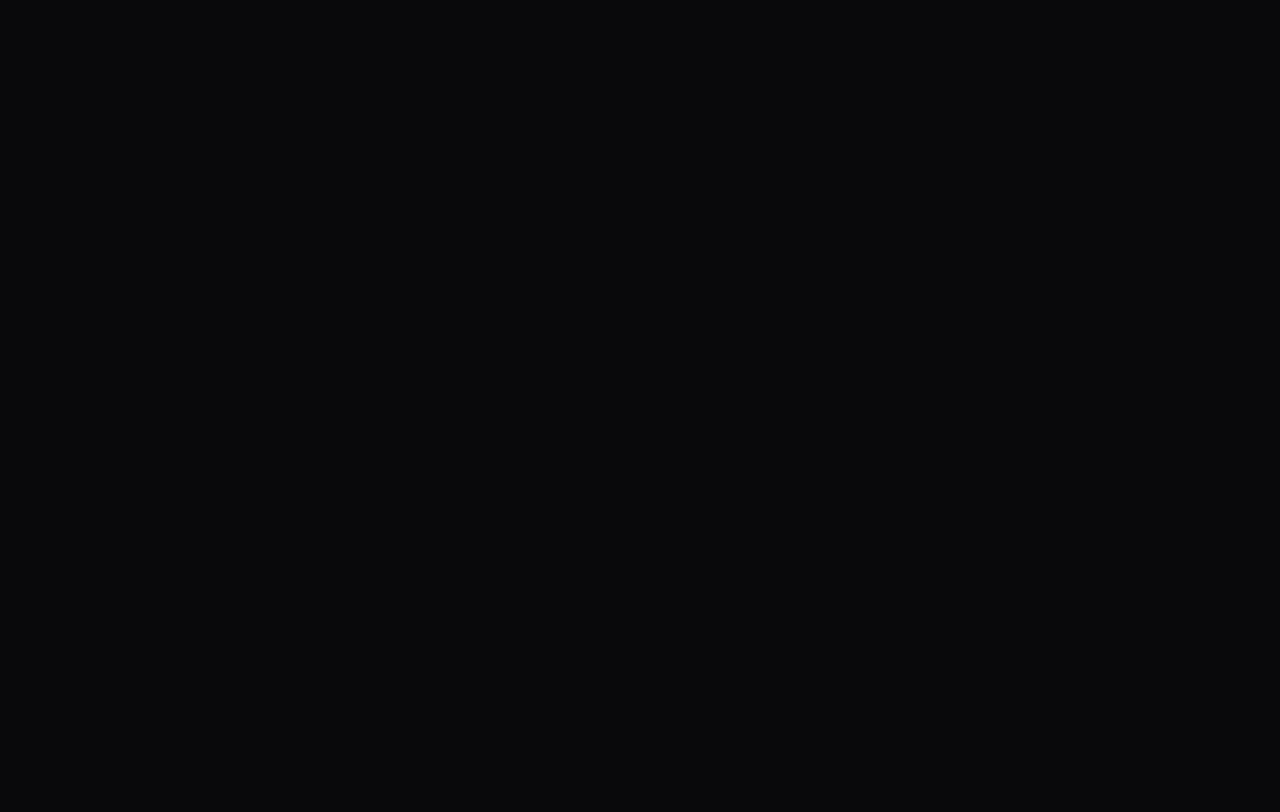
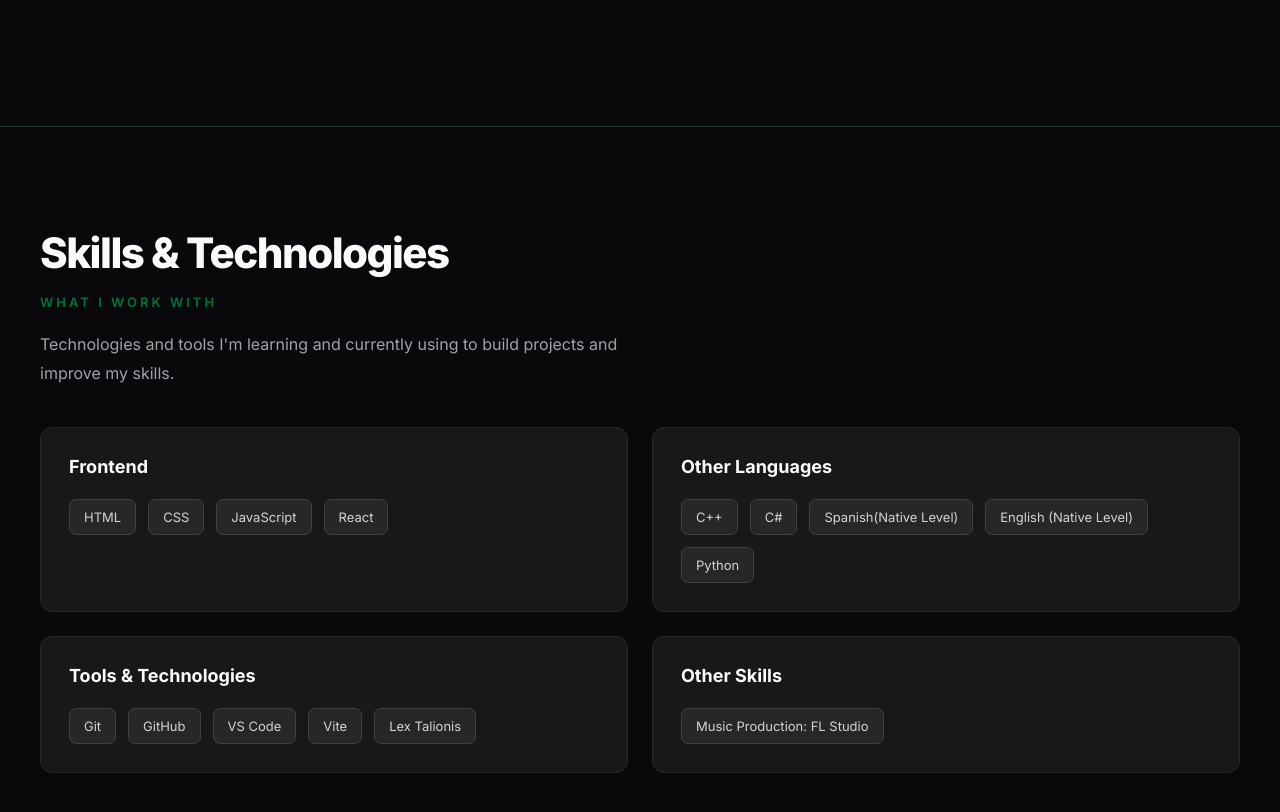
Before and after one commit to GilbertoPinedaWork/gilberto-portfolio, a React (Vite) app: page / in a window 1280 px wide. Shown: the part 1141-1953 px from the top of the page. Before the commit the page ends 1267 px from the top, so only its background shows below. Built offline with nearby package versions, Linux system fonts and the light colour scheme.

Commit message:
Create Skills Section

```diff
--- a/src/App.css
+++ b/src/App.css
@@ -176,6 +176,107 @@
   line-height: 1.9;
   margin-bottom: 18px;
 }
+
+/*SKILLS & TECHNOLOGIES*/
+
+/* SKILLS SECTION */
+
+.skills {
+  padding: 100px 32px;
+  border-top: 1px solid #27362e;
+}
+
+.skills-container {
+  max-width: 1200px;
+  margin: 0 auto;
+}
+
+.skills-title {
+  font-size: 42px;
+  font-weight: 800;
+  letter-spacing: -1.5px;
+  margin-bottom: 16px;
+}
+
+.skills-description {
+  color: #a1a1aa;
+  font-size: 16px;
+  line-height: 1.8;
+  max-width: 600px;
+  margin-bottom: 40px;
+}
+
+/* GRID */
+
+.skills-grid {
+  display: grid;
+  grid-template-columns: repeat(2, 1fr);
+  gap: 24px;
+}
+
+/* CARDS */
+
+.skill-card {
+  background: #18181b;
+  border: 1px solid #27272a;
+  border-radius: 12px;
+  padding: 28px;
+  transition: border-color 0.2s, transform 0.2s;
+}
+
+.skill-card:hover {
+  border-color: #047139;
+  transform: translateY(-4px);
+}
+
+.skill-card h3 {
+  font-size: 18px;
+  margin-bottom: 22px;
+}
+
+/* SKILL TAGS */
+
+.skill-list {
+  display: flex;
+  flex-wrap: wrap;
+  gap: 12px;
+}
+
+.skill-tag {
+  background: #27272a;
+  color: #d4d4d8;
+  border: 1px solid #3f3f46;
+  padding: 9px 14px;
+  border-radius: 7px;
+  font-size: 13px;
+  transition: 0.2s;
+}
+
+.skill-tag:hover {
+  color: #047139;
+  border-color: #047139;
+}
+
+/* MOBILE RESPONSIVENESS */
+
+@media (max-width: 650px) {
+  .skills {
+    padding: 80px 20px;
+  }
+
+  .skills-grid {
+    grid-template-columns: 1fr;
+  }
+
+  .skills-title {
+    font-size: 32px;
+  }
+
+  .skill-card {
+    padding: 22px;
+  }
+}
+
 /* MOBILE */
 
 @media (max-width: 650px) {
--- a/src/App.jsx
+++ b/src/App.jsx
@@ -4,6 +4,7 @@ import './App.css'
 import Navbar from './components/Navbar'
 import Hero from './components/Hero'
 import About from './components/About'
+import Skills from './components/Skills'
 
 function App() {
   return (
@@ -12,6 +13,7 @@ function App() {
       <main>
         <Hero />
         <About />
+        <Skills />
       </main>
     </div>
   )
--- /dev/null
+++ b/src/components/Projects.jsx
@@ -0,0 +1,5 @@
+function Projects(){
+
+}
+
+export default Projects
--- a/src/components/Skills.jsx
+++ b/src/components/Skills.jsx
@@ -1,8 +1,59 @@
-function Skills(){
-return(
-    <section id = "skills">
+function Skills() {
 
+  const skillCategories = [
+    {
+      title: "Frontend",
+      skills: ["HTML", "CSS", "JavaScript", "React"]
+    },
+    {
+      title: "Other Languages",
+      skills: ["C++", "C#", "Spanish(Native Level)", "English (Native Level)", "Python"]
+    },
+    {
+      title: "Tools & Technologies",
+      skills: ["Git", "GitHub", "VS Code", "Vite","Lex Talionis"]
+    },
+    {
+      title: "Other Skills",
+      skills: ["Music Production: FL Studio"]
+    }
+  ]
+
+  return (
+    <section className="skills" id="skills">
+      <div className="skills-container">
+
+        <h2 className="skills-title">
+          Skills & Technologies
+        </h2>
+
+        <p className="section-label">WHAT I WORK WITH</p>
+
+        <p className="skills-description">
+          Technologies and tools I'm learning and currently using
+          to build projects and improve my skills.
+        </p>
+
+        <div className="skills-grid">
+          {skillCategories.map((category) => (
+            <div className="skill-card" key={category.title}>
+
+              <h3>{category.title}</h3>
+
+              <div className="skill-list">
+                {category.skills.map((skill) => (
+                  <span className="skill-tag" key={skill}>
+                    {skill}
+                  </span>
+                ))}
+              </div>
+
+            </div>
+          ))}
+        </div>
+
+      </div>
     </section>
-)
+  )
 }
 export default Skills
```
